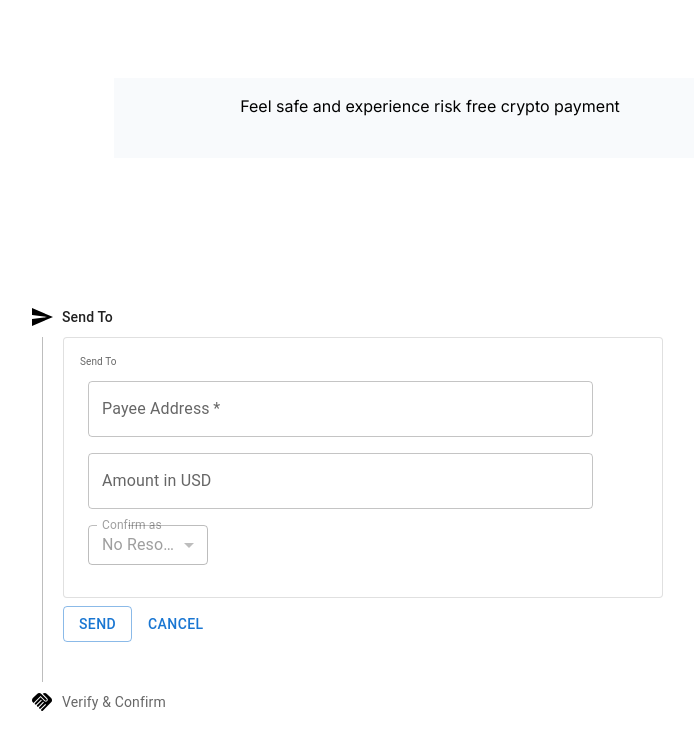
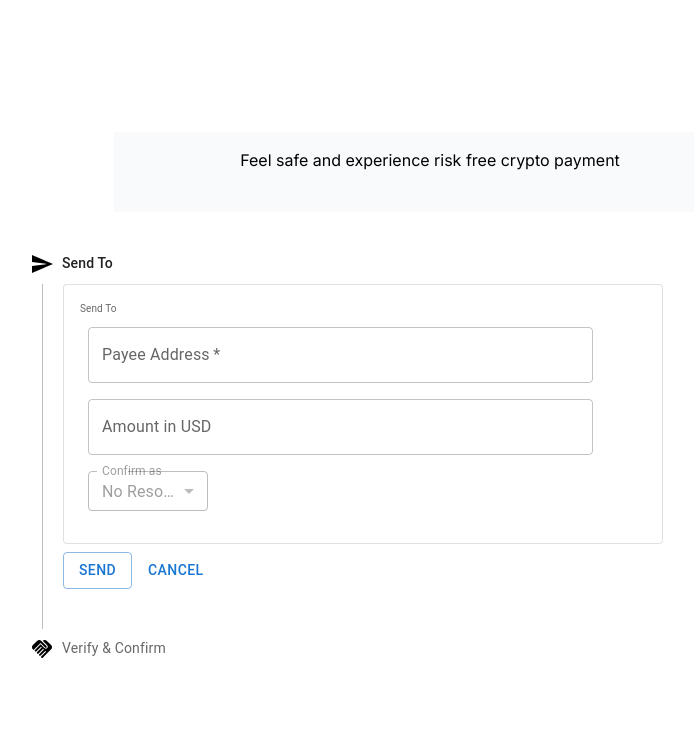
Before and after one commit to 2-5-Foundation/VaneFront, a Next.js app: page /payment in a window 1280 px wide. Shown: the top 750 px of the page, without its empty margins (210-904 px from the left). Built offline with nearby package versions, Linux system fonts and the light colour scheme.

Commit message:
payment ui

```diff
--- a/src/app/payment/page.tsx
+++ b/src/app/payment/page.tsx
@@ -76,12 +76,12 @@ function Page() {
   };
 
   return (
-    <div  className="flex min-h-screen w-full flex-col items-center justify-around p-2">
+    <div  className="flex min-h-screen w-full flex-col items-center justify-center  p-2">
         <div className="w-1/2 h-20 max-h-50 align-middle flex  justify-around p-4 flex-row bg-slate-50">
           <h2>Feel safe and experience risk free crypto payment</h2>
         </div>
 
-        <div>
+        <div className="mt-8">
 
         <Box sx={{ width:800 }}>
           <Stepper activeStep={activeStep} orientation="vertical">
```
